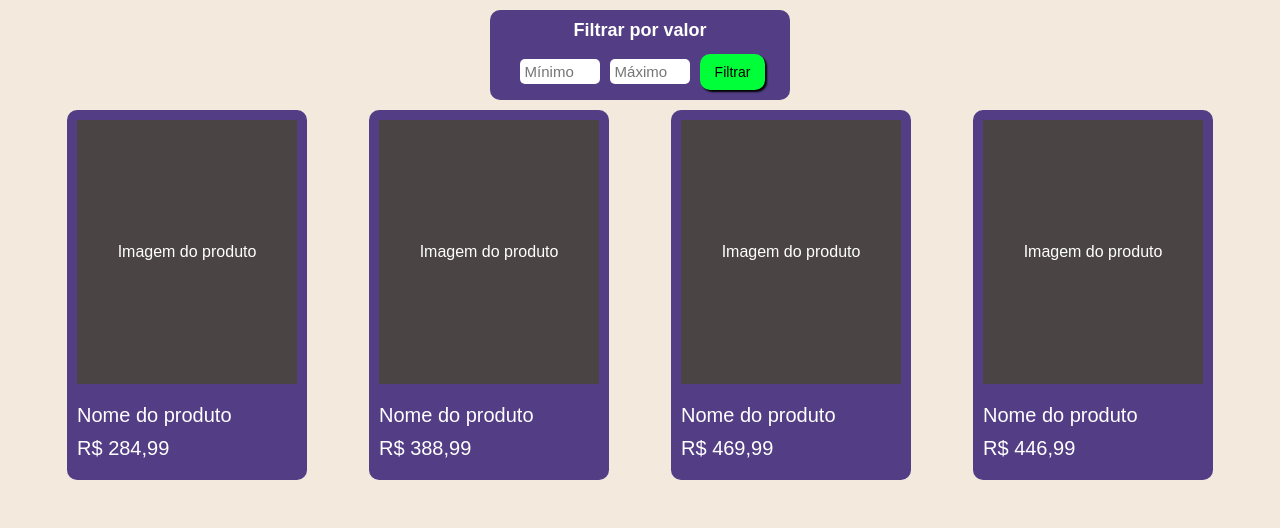
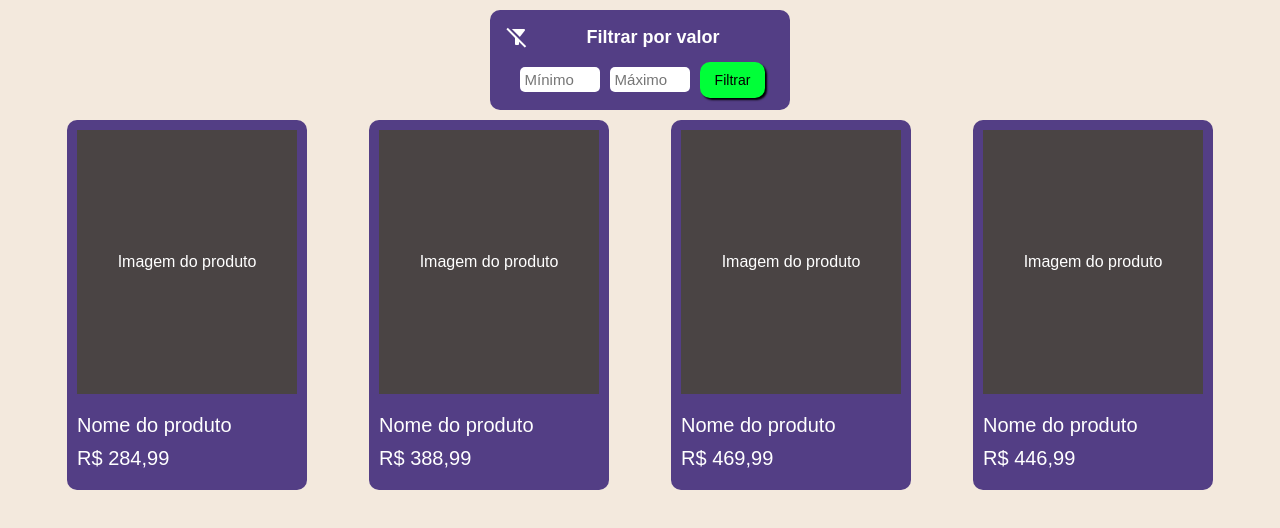
Before and after one commit to RamonBosi/Projetos-React, a React (Create React App) app in the folder projetos/: page / in a window 1280 px wide. Shown: the top 528 px of the page. Built offline with nearby package versions, Linux system fonts and the light colour scheme.

Commit message:
Added reset filter icon

```diff
--- a/projetos/src/components/TagMain/Filter/index.js
+++ b/projetos/src/components/TagMain/Filter/index.js
@@ -64,7 +64,13 @@ export default function CreateFilter(){
 
     return(
         <FilterByValue>
-            <h2>Filtrar por valor</h2>
+            <div>
+                <span
+                className = 'material-icons'
+                title='Resetar filtro'
+                onClick = {() => showProducts()}>filter_alt_off</span>
+                <h2>Filtrar por valor</h2>
+            </div>
             <div>
                 <input ref = {valueMin} type = 'number' placeholder='Mínimo'/>
                 <input ref = {valueMax} type = 'number' placeholder='Máximo'/>
--- a/projetos/src/components/TagMain/Filter/styles.js
+++ b/projetos/src/components/TagMain/Filter/styles.js
@@ -5,17 +5,34 @@ export const FilterByValue = styled.aside`
     flex-direction: column;
     background-color: var(--elements-background-color);
     padding: 10px;
-    height: 90px;
+    height: 100px;
     border-radius: 10px;
     width: 300px;
 
-    > h2{
-        font-size: 1.8rem;
-        text-align: center;
-        flex-grow: 1;
+    > div:nth-child(1){
+        display: flex;
+        align-items: center;
+
+        > h2{
+            font-size: 1.8rem;
+            text-align: center;
+            flex-grow: 1;
+            padding: 0 8px 0 0;
+        }
+
+        > span{
+            font-size: 2.4rem;
+            padding:5px;
+            cursor: pointer;
+            border-radius: 10px;
+
+            :hover{
+                background-color: rgba(0,0,0,0.2)
+            }
+        }
     }
 
-    > div{
+    > div:nth-child(2){
         align-self: center;
         margin: 8px 0 0 0;
 
```
